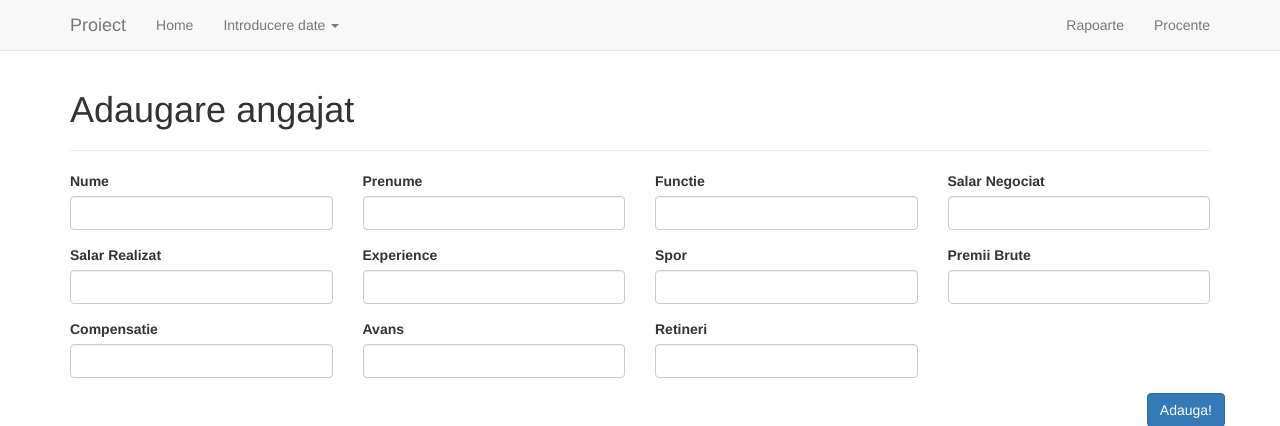
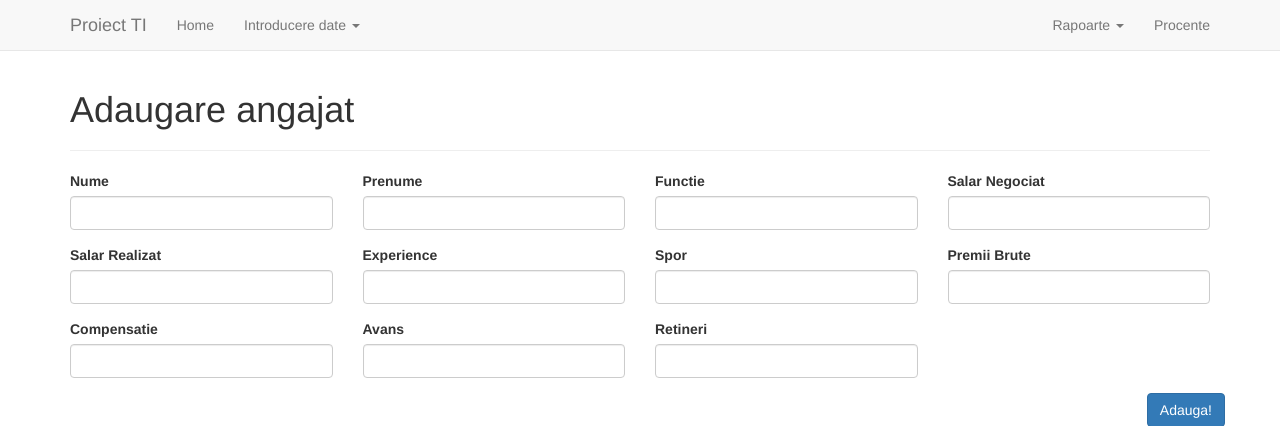
Before and after one commit to bradeac/dockerized-web-app, a PHP site: page /add.php in a window 1280 px wide. Shown: the top 426 px of the page. Run offline with PHP 8.4, Linux system fonts and the light colour scheme.

Commit message:
Added features

```diff
--- a/src/navigation.php
+++ b/src/navigation.php
@@ -11,7 +11,7 @@
             <span class="icon-bar"></span>
             <span class="icon-bar"></span>
           </button>
-          <a class="navbar-brand" href="#">Proiect</a>
+          <a class="navbar-brand" href="#">Proiect TI</a>
         </div>
         <div id="navbar" class="navbar-collapse collapse">
           <ul class="nav navbar-nav">
@@ -25,9 +25,14 @@
             </li>
           </ul>
           <ul class="nav navbar-nav navbar-right">
-
             <li><a id="datetime_area" href="#"></a></li>
-            <li><a href="reports.php">Rapoarte</a></li>
+            <li class="dropdown">
+              <a href="#" class="dropdown-toggle" data-toggle="dropdown" role="button" aria-haspopup="true" aria-expanded="false">Rapoarte <span class="caret"></span></a>
+              <ul class="dropdown-menu">
+                <li><a href="stat_plata.php">Stat de plata</a></li>
+                <li><a href="fluturasi.php">Fluturasi</a></li>
+              </ul>
+            </li>
             <li><a href="percentages.php">Procente</a></li>
           </ul>
         </div><!--/.nav-collapse -->
@@ -42,6 +47,6 @@
 
     <script type="text/javascript">
       //clock part
-      //displayDatetime()
+      displayDatetime()
 
     </script>
```
